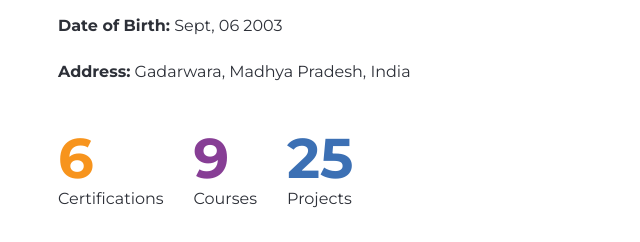
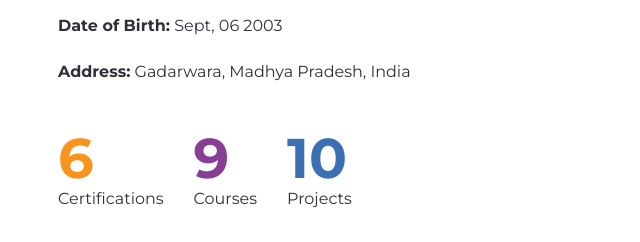
Before and after one commit to ANAMIKARAI7803/anamikarai7803.github.io, a plain HTML site: page index.html in a window 1280 px wide. Shown: the part 1060-1302 px from the top of the page, 407-1047 px from the left. Drawn offline with Linux system fonts and the light colour scheme; files whose address does not match are found by name.

Commit message:
Update index.html

```diff
--- a/index.html
+++ b/index.html
@@ -184,7 +184,7 @@
                   <h4>Courses</h4>
                 </li>
                 <li class="achievement-info">
-                  <span class="counter counter2">25</span>
+                  <span class="counter counter2">10</span>
                   <h4>Projects</h4>
                 </li>
               </ul>
```
